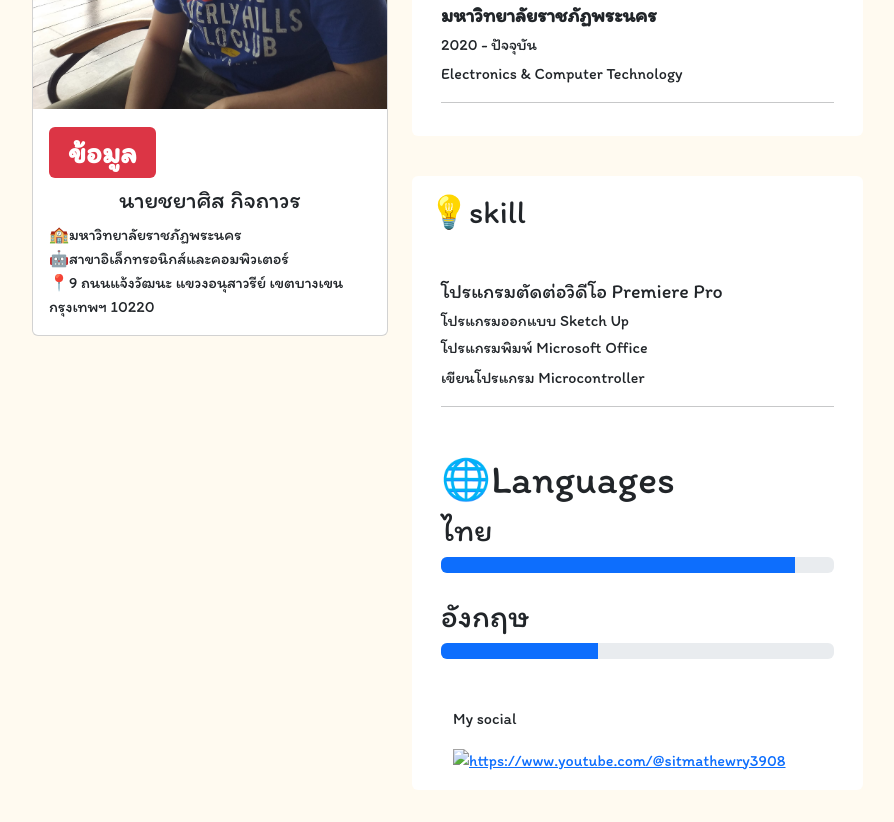
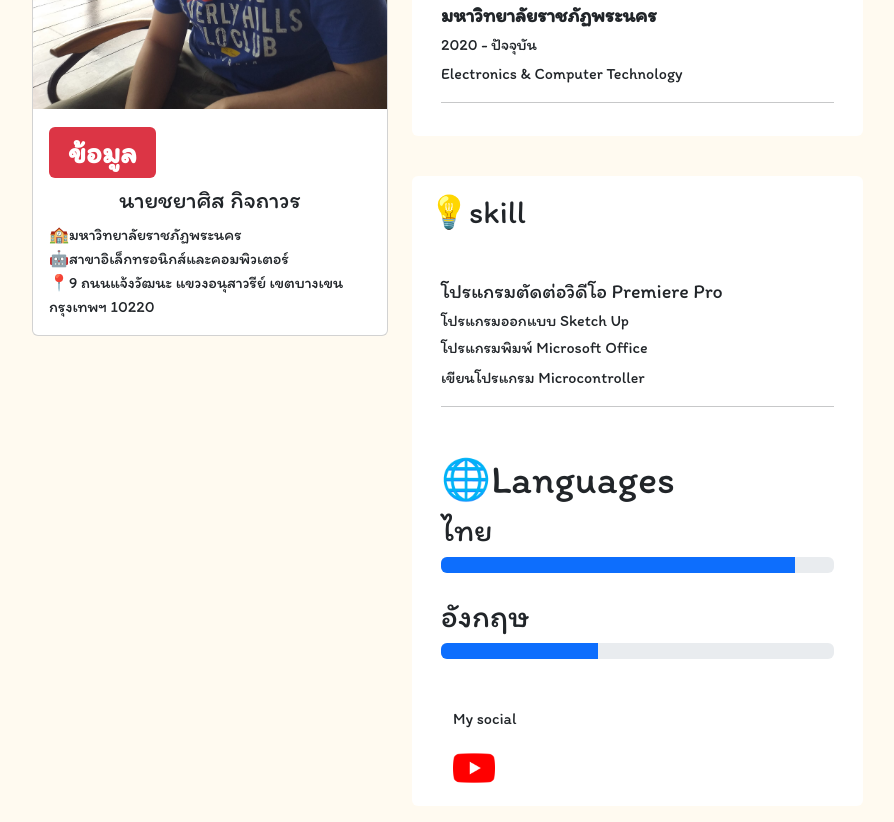
Before and after one commit to YasitXIG94071/Porfolio, a plain HTML site: page index.html in a window 1280 px wide. Shown: the part 401-1223 px from the top of the page, without its empty margins (50-944 px from the left). Drawn offline with nearby package versions, Linux system fonts and the light colour scheme.

Commit message:
Update index.html

```diff
--- a/index.html
+++ b/index.html
@@ -79,6 +79,6 @@
   <div class="container mt-5 bg1">
   <p>My social</p>
   <a href="https://www.youtube.com/@sitmathewry3908">
-<img src="images/youtube.png" alt="https://www.youtube.com/@sitmathewry3908" style="width:42px;height:42px;">
+<img src="youtube.png" alt="https://www.youtube.com/@sitmathewry3908" style="width:42px;height:42px;">
 </body>
 </html>
```
